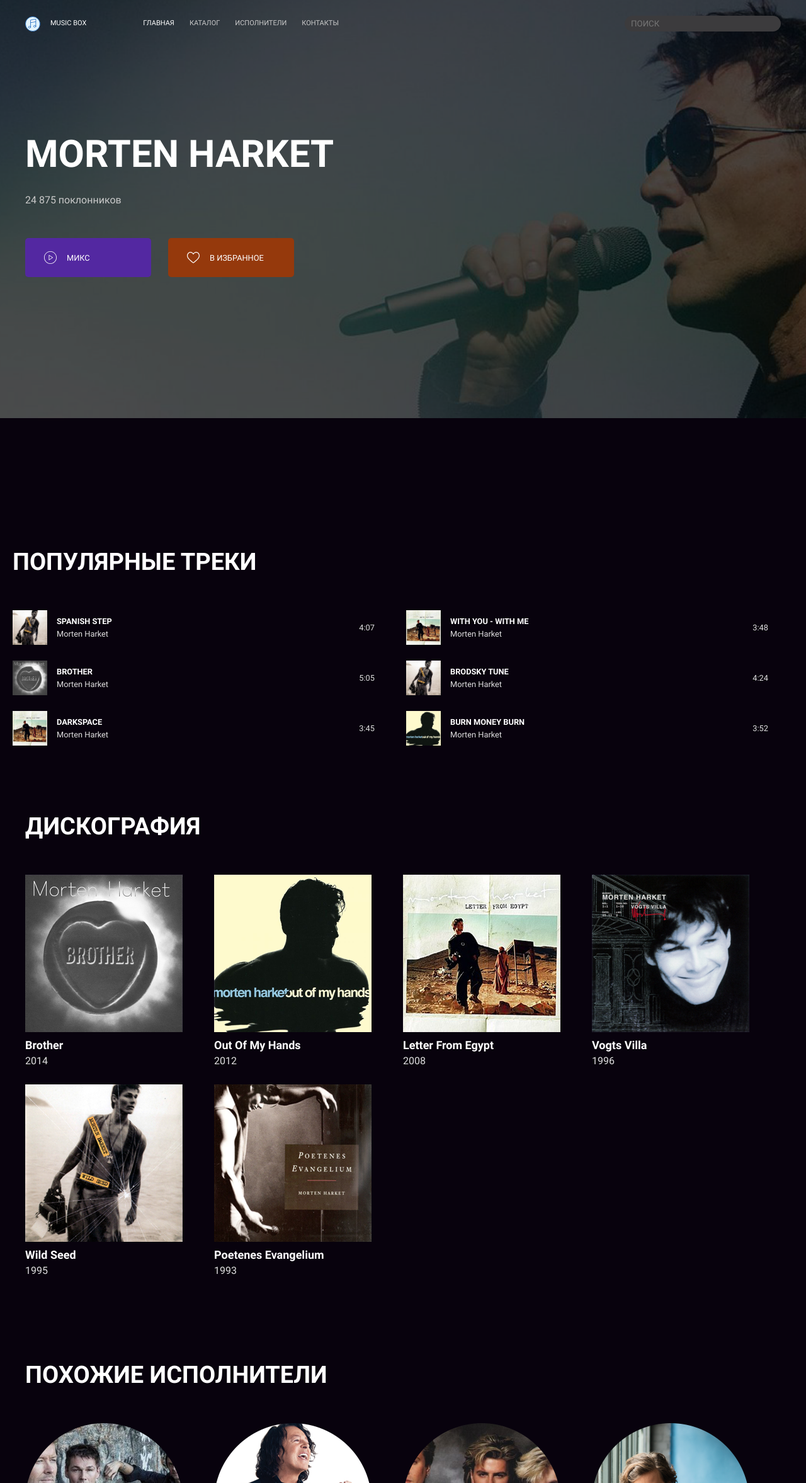
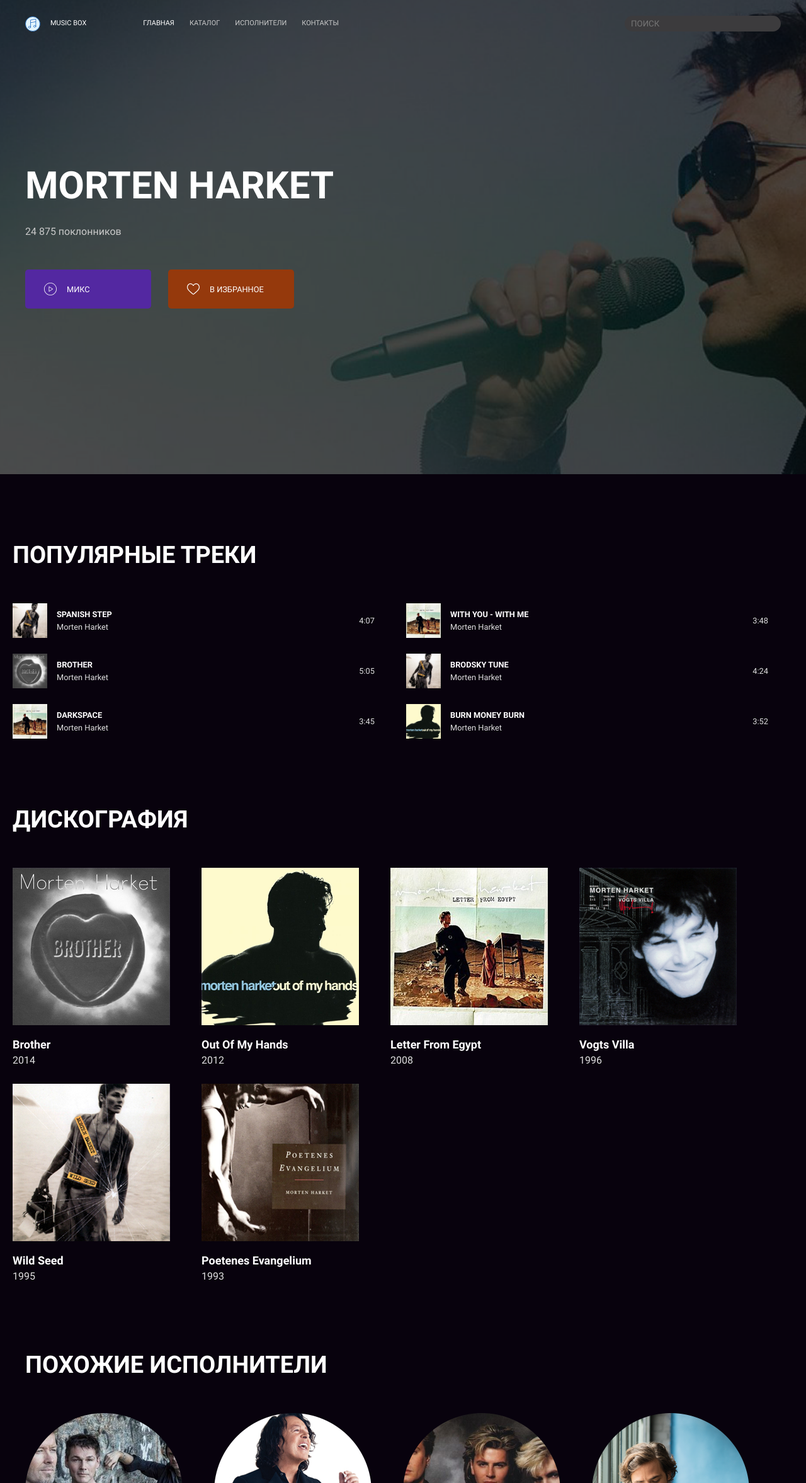
Before and after one commit to Valsym/layout-designer-project-lvl2, a website: page src/artist.html in a window 1280 px wide. Shown: the top 2355 px of the page at 63% size. Drawn offline with Linux system fonts and the light colour scheme.

Commit message:
fix-16 artist

```diff
--- a/src/artist.html
+++ b/src/artist.html
@@ -30,32 +30,18 @@
 		</div>
 	</header>
 	<section id="page-description" class="bg-img arttist-banner">
-		<!--calss="header "-->
 		<div class="wrapper content">
-			<!--<div class="header-flex">
-			<div class="logo-flex mr-auto">
-				<img class="logo-img" src="images/logo.svg" alt="logo" />
-				<p class="logo-text">Music Box</p>
-			</div>
-			<nav>
-				<ul class="ul-flex">
-					<li class="activ"><a href="#">Главная</a></li>
-					<li><a href="#">Каталог</a></li>
-					<li><a href="#">Исполнители</a></li>
-					<li><a href="#">Контакты</a></li>
-				</ul>
-			</nav>
-			<p class="find ml-auto">Поиск</p>
-		</div>-->
+			<div class="art-pad">
 				<h1 class="art-desc-h1">Morten Harket</h1>
 				<p class="art-desc-p">24 875 поклонников</p>
 				<div class="art-button-flex">
-				<button class="btn btn-art btn-purple mr-15rem mb-24">
+					<button class="btn btn-art btn-purple">
 						<img class="art-icon" src="images/play-button.svg" alt="play" />
 						<span class="ml-16">МИКС</span></button>
 					<button class="btn btn-art btn-red">
 						<img class="art-icon" src="images/heart.svg" alt="heart" />
 						<span class="ml-16">В ИЗБРАННОЕ</span></button>
+				</div>
 			</div>
 		</div>
 	</section>
@@ -163,7 +149,7 @@
 				</div>
 
 				<div class="discography-two-items">
-					<div class="discography-item">
+					<div class="discography-item not-mb">
 						<img src="images/Wild Seed.png" alt="Wild Seed">
 						<div class="discography-info">
 							<h3>Wild Seed</h3>
--- a/src/scss/blocks/page-description.scss
+++ b/src/scss/blocks/page-description.scss
@@ -1,13 +1,11 @@
-/* header {
-  @media screen and (max-width: $breakpoint) {
-    margin-bottom: 16px;
-  }
-} */
-
 #page-description {
   padding: 200px 0;
 
   text-align: center;
+
+  .art-pad {
+    padding: 50px 0 63px;
+  }
 
   h2 {
     margin-bottom: 31px;
@@ -121,7 +119,14 @@
   flex-wrap: wrap;
   justify-content: start;
 
-  /* padding-bottom: 223px; */
+  .btn-art {
+    margin-right: 1.5rem;
+
+    @media screen and (max-width: $breakpoint) {
+      margin-right: 0;
+      margin-bottom: 25px;
+    }
+  }
 }
 
 .art-icon {
--- a/src/scss/blocks/page-discography.scss
+++ b/src/scss/blocks/page-discography.scss
@@ -1,4 +1,6 @@
 #page-discography {
+  max-width: 1240px;
+
   @media screen and (max-width: $breakpoint) {
     h2 {
       font: bold 18px/27px "Roboto Bold", sans-serif;
@@ -45,8 +47,25 @@
     text-align: left;
   }
 
-  &:not(:last-child) {
-    margin-right: 50px;
+  /* &:not(:last-child) {} */
+  margin-right: 50px;
+  margin-bottom: 25px;
+
+  &:last-child {
+    margin-right: 0;
+    margin-bottom: 0;
+  }
+}
+
+.discography-info {
+  margin-top: 10px;
+  margin-bottom: 0;
+}
+
+.not-mb {
+  margin-bottom: 0;
+
+  @media screen and (max-width: $breakpoint) {
     margin-bottom: 25px;
   }
 }
--- a/src/scss/blocks/page-popular-track.scss
+++ b/src/scss/blocks/page-popular-track.scss
@@ -1,6 +1,5 @@
 #page-popular-track {
   max-width: 1240px;
-  padding-top: 100px;
 
   color: $white;
 
@@ -61,15 +60,17 @@
 }
 
 .track-info {
-  display: flex;
+  /* display: flex;
   flex-direction: column;
   align-items: flex-start;
-  justify-content: flex-start;
+  justify-content: flex-start; */
 
   h3 {
     color: $white;
     font: bold 12.8px/19.2px "Roboto Bold", sans-serif;
 
+    text-align: left;
+
     /* text-transform: capitalize; */
   }
 }
```
Also changed, not shown: src/css/app.css, 1 other file. Lines whose indentation alone changed are shown as unchanged.
